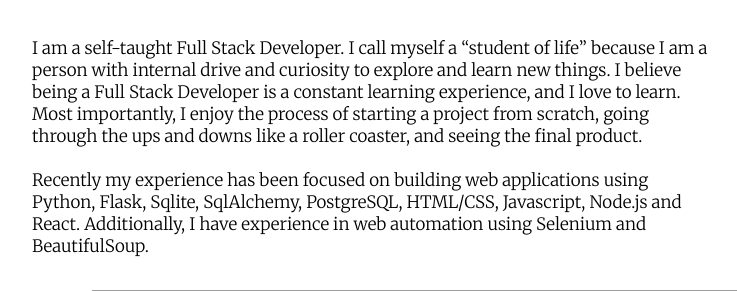
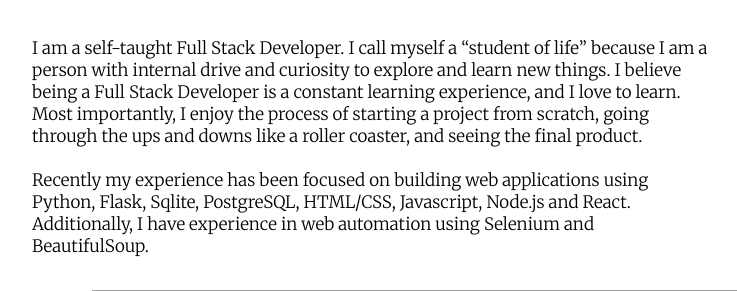
Before and after one commit to jacyespinosa/portfolio, a Flask app: page / in a window 1280 px wide. Shown: the part 873-1164 px from the top of the page, without its empty margins (268-1005 px from the left). Run offline with Flask 2, Linux system fonts and the light colour scheme; some libraries are stand-ins or nearby versions; grey boxes are pictures that could not be loaded.

Commit message:
Changed SqlAlchemy to SQLite

```diff
--- a/templates/index.html
+++ b/templates/index.html
@@ -42,7 +42,7 @@
             I believe being a Full Stack Developer is a constant learning experience, and I love to learn. Most importantly, I enjoy the process of starting a project from scratch, going through the ups and downs like a roller coaster, and seeing the final product.
             <br>
             <br>
-            Recently my experience has been focused on building web applications using Python, Flask, Sqlite, SqlAlchemy, PostgreSQL, HTML/CSS, Javascript, Node.js and React.
+            Recently my experience has been focused on building web applications using Python, Flask, Sqlite, PostgreSQL, HTML/CSS, Javascript, Node.js and React.
             Additionally, I have experience in web automation using Selenium and BeautifulSoup.</p>
         </div>
         <div class="flex-info-container">
@@ -73,7 +73,7 @@
             <div class="text-project">
               <h2><a class="project-title" href="https://jhuvs-closet.herokuapp.com/">E-Commerce Website</a></h2>
               <p>Retail website that is used for selling products using Stripe for payment processes.</p>
-              <p>Technologies used: Python, Flask, PostgreSQL, SqlAlchemy, HTML/CSS, JavaScript and AWS S3.</p>
+              <p>Technologies used: Python, Flask, PostgreSQL, SQLite, HTML/CSS, JavaScript and AWS S3.</p>
               <h2><a class="project-title" href="https://jhuvs-closet.herokuapp.com/" style="font-size: 15px;">Live Demo</a></h2>
             </div>
 
@@ -88,7 +88,7 @@
             <div class="text-project">
               <h2><a class="project-title" href="https://jacy-blog.herokuapp.com/">Online Blog</a></h2>
               <p>Personal blog that documents my journey to the Programming world.</p>
-              <p>Technologies used: Python, Flask, PostgreSQL, SqlAlchemy, HTML/CSS, and JavaScript.</p>
+              <p>Technologies used: Python, Flask, PostgreSQL, SQLite, HTML/CSS, and JavaScript.</p>
               <h2><a class="project-title" href="https://jacy-blog.herokuapp.com/" style="font-size: 15px;">Live Demo</a></h2>
             </div>
 
```
